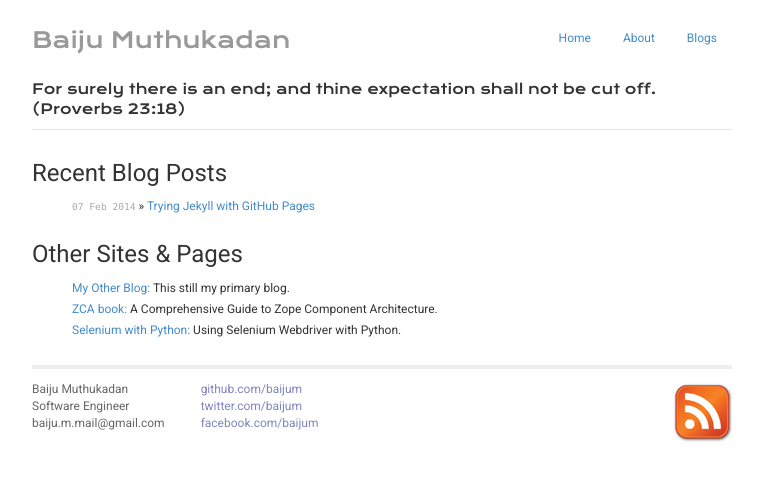
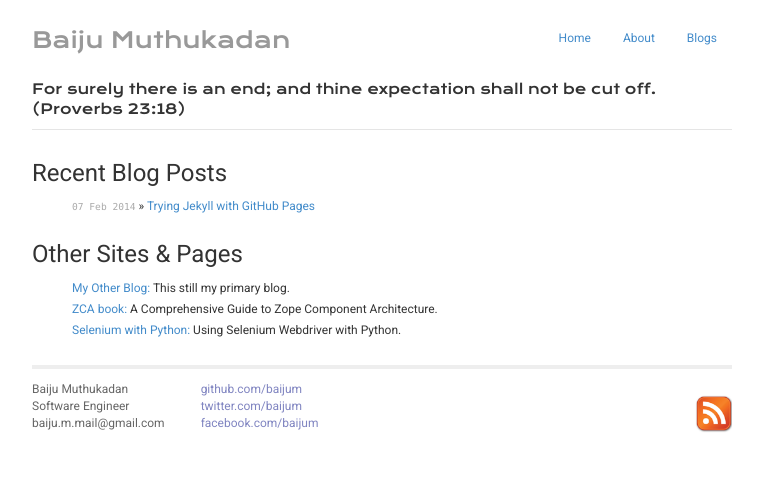
Before and after one commit to baijum/muthukadan.net, a Jekyll site: the page built from index.html, in a window 1280 px wide. Shown: the top 480 px of the page, without its empty margins (258-1021 px from the left). Built offline with Jekyll 4.4.1, drawn with Linux system fonts in a browser that asks for light colours; Markdown is read by kramdown in place of the engine named in the settings.

Commit message:
smaller feed icon

```diff
--- a/_layouts/default.html
+++ b/_layouts/default.html
@@ -73,7 +73,7 @@
 
         <div class="rss">
   	  	  <a href="http://feeds.feedburner.com/baijumuthukadan">
-              <img src="/images/rss.png" alt="Subscribe to Atom Feed" />
+              <img width="40px" src="/images/rss.png" alt="Subscribe to Atom Feed" />
           </a>
   	    </div>
 
--- a/css/main.css
+++ b/css/main.css
@@ -112,7 +112,7 @@ body {
 }
 
 .footer .rss {
- // margin-top: 1.1em;
+  margin-top: 1.1em;
   margin-right: -.2em;
   float: right;
 }
```
